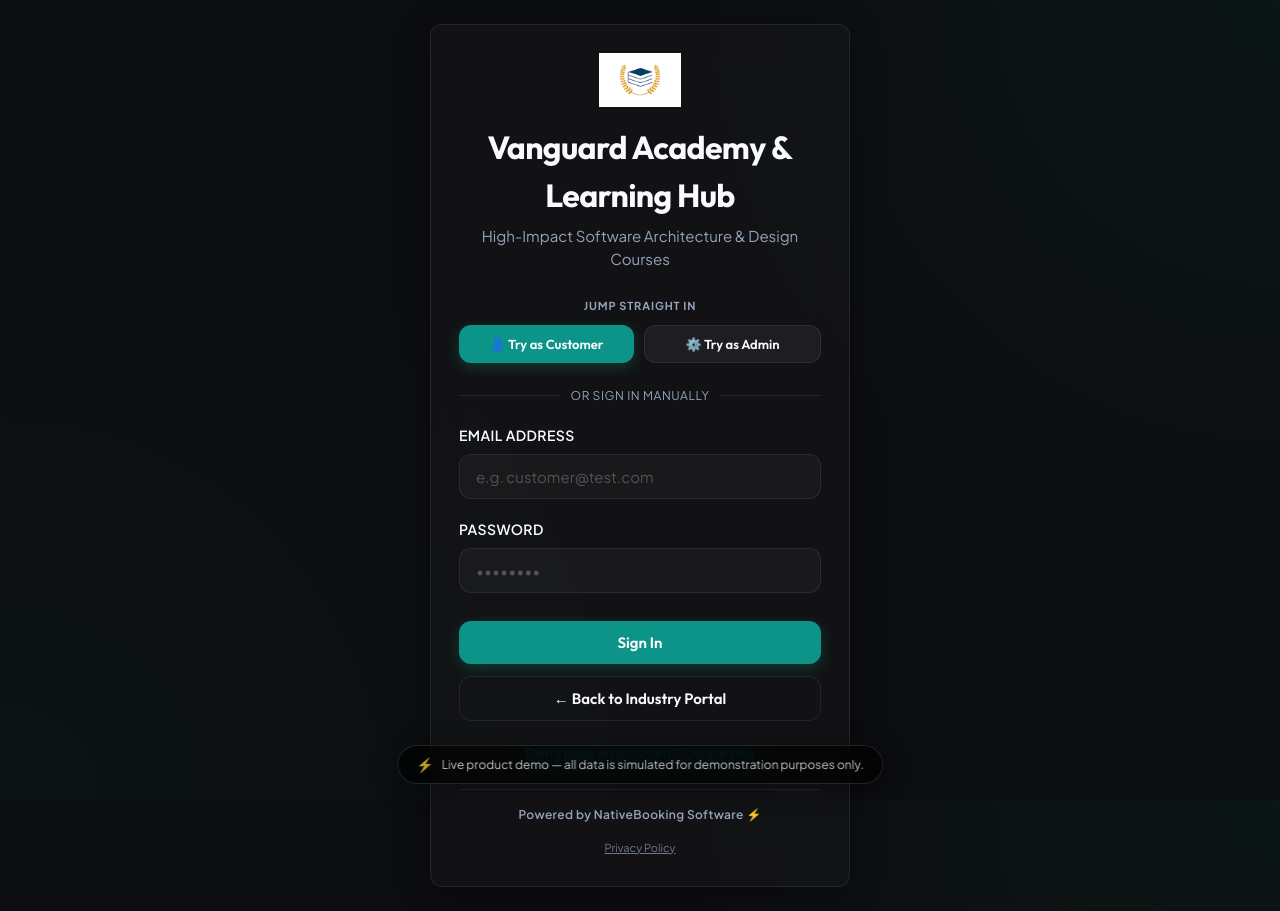
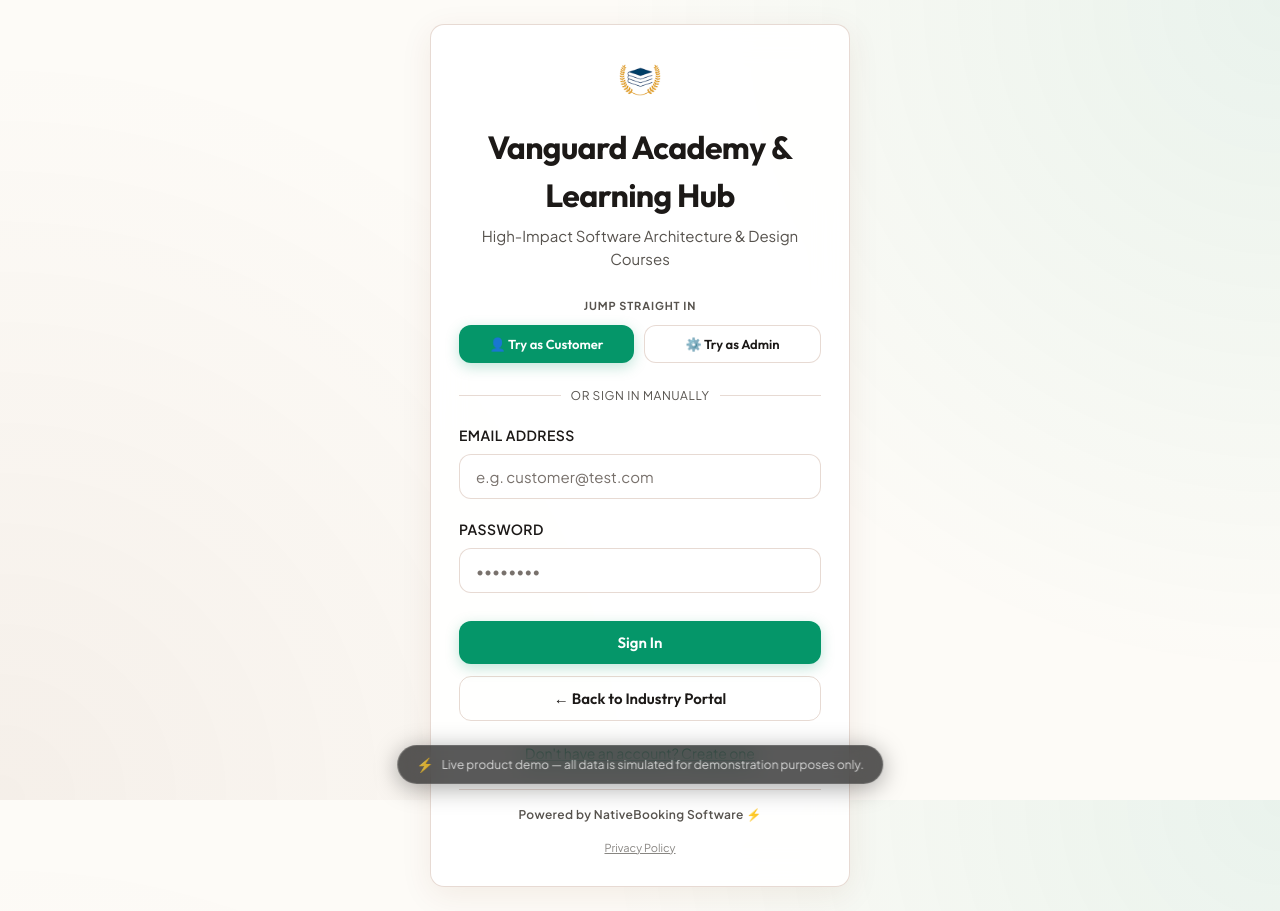
Before and after one commit to RadoMatas/NativeBooking, a React (Vite) app: page / in a window 1280 px wide. Built offline with nearby package versions, Linux system fonts and the light colour scheme; no server answers; the database is empty.

Commit message:
Restore Warm Cream + Emerald Green + Leather Brown theme on academic sandbox branch

```diff
--- a/src/businessConfig.ts
+++ b/src/businessConfig.ts
@@ -79,11 +79,11 @@ export const BUSINESS_CONFIG: BusinessConfig = {
     "Review syllabus and instructor office hours."
   ],
   theme: {
-    primaryColor: "#0c0d10", // Clean deep slate background
-    cardBg: "rgba(20, 20, 23, 0.85)", // High contrast dark card surface
-    accentColor: "#0d9488", // Deep Campus Teal accent
-    accentHover: "#0f766e",
-    borderRadius: "12px",
+    primaryColor: "#fdfbf7", // Warm Organic Cream Background
+    cardBg: "rgba(255, 255, 255, 0.92)", // Warm Pure White Card Surface
+    accentColor: "#059669", // Deep Emerald Green Accent
+    accentHover: "#047857",
+    borderRadius: "14px",
     fontFamily: "'Plus Jakarta Sans', system-ui, sans-serif"
   }
 }
--- a/src/index.css
+++ b/src/index.css
@@ -1,31 +1,31 @@
 @import url('https://fonts.googleapis.com/css2?family=Outfit:wght@400;500;600;700;800&family=Plus+Jakarta+Sans:ital,wght@0,400;0,500;0,600;0,700;0,800;1,400&display=swap');
 
 :root {
-  /* Default Branding Colors - will be overridden dynamically by App.tsx */
-  --primary-color: #0c0d10;
-  --card-bg: rgba(22, 24, 29, 0.85);
-  --accent-color: #10b981;
-  --accent-hover: #34d399;
-  --border-radius: 12px;
+  /* Academic Sandbox Warm Organic Cream + Emerald Green + Leather Brown Theme */
+  --primary-color: #fdfbf7;
+  --card-bg: rgba(255, 255, 255, 0.92);
+  --accent-color: #059669;
+  --accent-hover: #047857;
+  --border-radius: 14px;
   --font-family: 'Plus Jakarta Sans', system-ui, -apple-system, sans-serif;
   --font-heading: 'Outfit', 'Plus Jakarta Sans', sans-serif;
 
-  /* Standard Colors */
-  --text-primary: #f8fafc;
-  --text-secondary: #94a3b8;
-  --text-inverse: #0c0d10;
-  --border-color: rgba(255, 255, 255, 0.08);
-  --border-hover: rgba(255, 255, 255, 0.16);
+  /* Standard Light Text & Leather Brown Border Colors */
+  --text-primary: #1c1917;
+  --text-secondary: #57534e;
+  --text-inverse: #ffffff;
+  --border-color: rgba(120, 53, 15, 0.18);
+  --border-hover: rgba(5, 150, 105, 0.35);
 
-  /* Status Colors */
-  --status-pending-bg: rgba(234, 179, 8, 0.12);
-  --status-pending-text: #facc15;
-  --status-confirmed-bg: rgba(16, 185, 129, 0.12);
-  --status-confirmed-text: #34d399;
-  --status-completed-bg: rgba(59, 130, 246, 0.12);
-  --status-completed-text: #60a5fa;
-  --status-cancelled-bg: rgba(239, 68, 68, 0.12);
-  --status-cancelled-text: #f87171;
+  /* Academic Status Colors */
+  --status-pending-bg: rgba(180, 83, 9, 0.1);
+  --status-pending-text: #b45309;
+  --status-confirmed-bg: rgba(5, 150, 105, 0.12);
+  --status-confirmed-text: #059669;
+  --status-completed-bg: rgba(30, 58, 138, 0.12);
+  --status-completed-text: #1e3a8a;
+  --status-cancelled-bg: rgba(185, 28, 28, 0.12);
+  --status-cancelled-text: #b91c1c;
 
   background-color: var(--primary-color);
   color: var(--text-primary);
@@ -45,10 +45,11 @@
 
 body {
   min-height: 100vh;
-  background: radial-gradient(circle at top right, rgba(16, 185, 129, 0.05), transparent 40%),
-              radial-gradient(circle at bottom left, rgba(16, 185, 129, 0.03), transparent 45%),
+  background: radial-gradient(circle at top right, rgba(5, 150, 105, 0.08), transparent 45%),
+              radial-gradient(circle at bottom left, rgba(120, 53, 15, 0.06), transparent 50%),
               var(--primary-color);
   background-attachment: fixed;
+  color: var(--text-primary);
 }
 
 #root {
@@ -76,7 +77,7 @@ p {
   border: 1px solid var(--border-color);
   border-radius: var(--border-radius);
   padding: 28px;
-  box-shadow: 0 8px 32px 0 rgba(0, 0, 0, 0.37);
+  box-shadow: 0 8px 32px 0 rgba(120, 53, 15, 0.08);
   transition: transform 0.3s cubic-bezier(0.34, 1.56, 0.64, 1),
               box-shadow 0.3s ease,
               border-color 0.3s ease;
@@ -84,7 +85,7 @@ p {
 
 .premium-card:hover {
   border-color: var(--border-hover);
-  box-shadow: 0 12px 40px 0 rgba(16, 185, 129, 0.04);
+  box-shadow: 0 12px 40px 0 rgba(5, 150, 105, 0.15);
 }
 
 /* Input Fields & Form Elements */
@@ -105,7 +106,7 @@ p {
 
 .form-input, .form-select, .form-textarea {
   width: 100%;
-  background: rgba(255, 255, 255, 0.03);
+  background: #ffffff;
   border: 1px solid var(--border-color);
   border-radius: 12px;
   padding: 12px 16px;
@@ -117,17 +118,17 @@ p {
 }
 
 .form-input:focus, .form-select:focus, .form-textarea:focus {
-  background: rgba(255, 255, 255, 0.05);
+  background: #ffffff;
   border-color: var(--accent-color);
-  box-shadow: 0 0 0 3px rgba(16, 185, 129, 0.25);
+  box-shadow: 0 0 0 3px rgba(5, 150, 105, 0.18);
 }
 
 .form-input::placeholder, .form-textarea::placeholder {
-  color: rgba(255, 255, 255, 0.25);
+  color: #78716c;
 }
 
 .form-select option {
-  background-color: #121214;
+  background-color: #ffffff;
   color: var(--text-primary);
 }
 
@@ -152,13 +153,13 @@ p {
 .btn-primary {
   background: var(--accent-color);
   color: #ffffff;
-  box-shadow: 0 4px 14px 0 rgba(16, 185, 129, 0.25);
+  box-shadow: 0 4px 14px 0 rgba(5, 150, 105, 0.25);
 }
 
 .btn-primary:hover {
   background: var(--accent-hover);
   transform: translateY(-2px);
-  box-shadow: 0 6px 20px 0 rgba(16, 185, 129, 0.35);
+  box-shadow: 0 6px 20px 0 rgba(5, 150, 105, 0.35);
 }
 
 .btn-primary:active {
@@ -166,13 +167,13 @@ p {
 }
 
 .btn-secondary {
-  background: rgba(255, 255, 255, 0.05);
+  background: #ffffff;
   color: var(--text-primary);
   border: 1px solid var(--border-color);
 }
 
 .btn-secondary:hover {
-  background: rgba(255, 255, 255, 0.1);
+  background: rgba(120, 53, 15, 0.05);
   border-color: var(--border-hover);
   transform: translateY(-2px);
 }
@@ -182,17 +183,17 @@ p {
 }
 
 .btn-danger {
-  background: rgba(239, 68, 68, 0.1);
-  color: #f87171;
-  border: 1px solid rgba(239, 68, 68, 0.2);
+  background: rgba(185, 28, 28, 0.1);
+  color: #b91c1c;
+  border: 1px solid rgba(185, 28, 28, 0.2);
 }
 
 .btn-danger:hover {
-  background: rgba(239, 68, 68, 0.2);
+  background: rgba(185, 28, 28, 0.2);
   transform: translateY(-2px);
 }
 
-/* Status Badges with glowing accents */
+/* Status Badges */
 .status-badge {
   display: inline-flex;
   align-items: center;
@@ -202,44 +203,32 @@ p {
   border-radius: 9999px;
   text-transform: uppercase;
   letter-spacing: 0.05em;
-  backdrop-filter: blur(8px);
 }
 
 .status-badge.pending {
   background-color: var(--status-pending-bg);
   color: var(--status-pending-text);
-  border: 1px solid rgba(234, 179, 8, 0.25);
-  box-shadow: 0 0 10px rgba(234, 179, 8, 0.15);
+  border: 1px solid rgba(180, 83, 9, 0.3);
 }
 
 .status-badge.confirmed {
   background-color: var(--status-confirmed-bg);
   color: var(--status-confirmed-text);
-  border: 1px solid rgba(16, 185, 129, 0.25);
-  box-shadow: 0 0 10px rgba(16, 185, 129, 0.15);
+  border: 1px solid rgba(5, 150, 105, 0.3);
 }
 
 .status-badge.completed {
   background-color: var(--status-completed-bg);
   color: var(--status-completed-text);
-  border: 1px solid rgba(59, 130, 246, 0.25);
-  box-shadow: 0 0 10px rgba(59, 130, 246, 0.15);
+  border: 1px solid rgba(30, 58, 138, 0.3);
 }
 
 .status-badge.cancelled {
   background-color: var(--status-cancelled-bg);
   color: var(--status-cancelled-text);
-  border: 1px solid rgba(239, 68, 68, 0.25);
+  border: 1px solid rgba(185, 28, 28, 0.3);
 }
 
-.status-badge.upcoming {
-  background-color: rgba(16, 185, 129, 0.15);
-  color: #34d399;
-  border: 1px solid rgba(16, 185, 129, 0.3);
-  box-shadow: 0 0 12px rgba(16, 185, 129, 0.25);
-}
-
-/* Button Active Scale Micro-Interactions */
 button:active, .btn:active {
   transform: scale(0.97) !important;
 }
@@ -248,93 +237,3 @@ button:active, .btn:active {
   border-left: 4px solid var(--accent-color) !important;
   padding-left: 16px !important;
 }
-
-/* Toast Notifications & Micro-Animations */
-@keyframes slideDown {
-  from {
-    opacity: 0;
-    transform: translateY(-20px) scale(0.95);
-  }
-  to {
-    opacity: 1;
-    transform: translateY(0) scale(1);
-  }
-}
-
-@keyframes pulseGlow {
-  0%, 100% {
-    box-shadow: 0 0 20px rgba(16, 185, 129, 0.2);
-  }
-  50% {
-    box-shadow: 0 0 35px rgba(16, 185, 129, 0.4);
-  }
-}
-
-@keyframes fadeInUp {
-  from {
-    opacity: 0;
-    transform: translateY(24px);
-  }
-  to {
-    opacity: 1;
-    transform: translateY(0);
-  }
-}
-
-.toast-container {
-  animation: slideDown 0.4s cubic-bezier(0.16, 1, 0.3, 1);
-  box-shadow: 0 20px 40px rgba(0, 0, 0, 0.5);
-  border: 1px solid rgba(255, 255, 255, 0.08);
-}
-
-.pulse-accent {
-  animation: pulseGlow 3s infinite ease-in-out;
-}
-
-/* Scrollbars */
-::-webkit-scrollbar {
-  width: 8px;
-}
-
-::-webkit-scrollbar-track {
-  background: var(--primary-color);
-}
-
-::-webkit-scrollbar-thumb {
-  background: rgba(255, 255, 255, 0.12);
-  border-radius: 9999px;
-}
-
-::-webkit-scrollbar-thumb:hover {
-  background: rgba(255, 255, 255, 0.25);
-}
-
-/* Dashboard Split Layout responsive classes */
-.booking-split-container {
-  border-left: 1px solid var(--border-color);
-  padding-left: 24px;
-}
-
-@media (max-width: 768px) {
-  .booking-split-container {
-    border-left: none !important;
-    padding-left: 0 !important;
-    border-top: 1px solid var(--border-color);
-    padding-top: 24px;
-    margin-top: 12px;
-  }
-}
-
-/* Admin Dashboard responsive grid */
-.admin-dashboard-grid {
-  display: grid;
-  grid-template-columns: 2fr 1fr;
-  gap: 24px;
-  align-items: start;
-}
-
-@media (max-width: 991px) {
-  .admin-dashboard-grid {
-    grid-template-columns: 1fr !important;
-  }
-}
```
